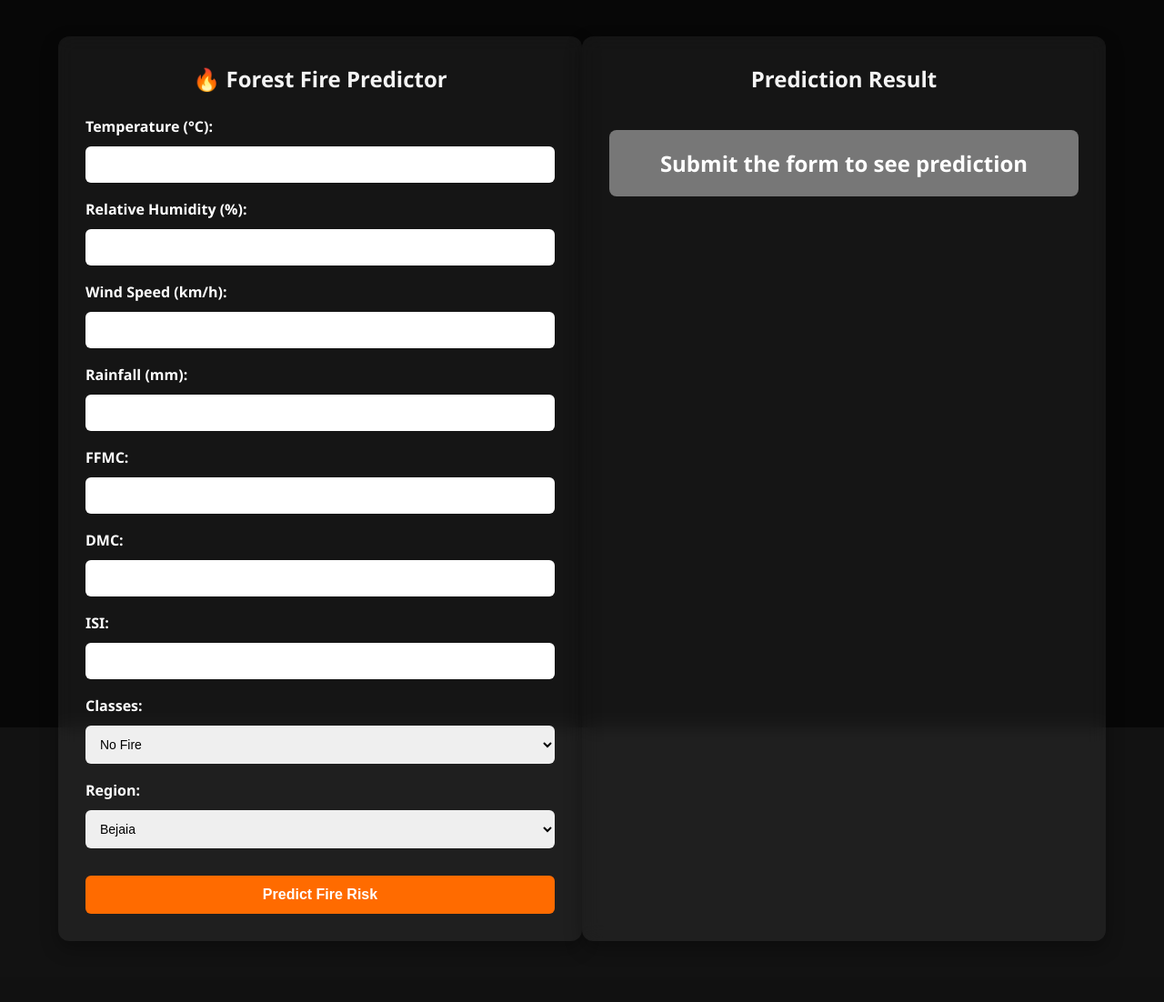
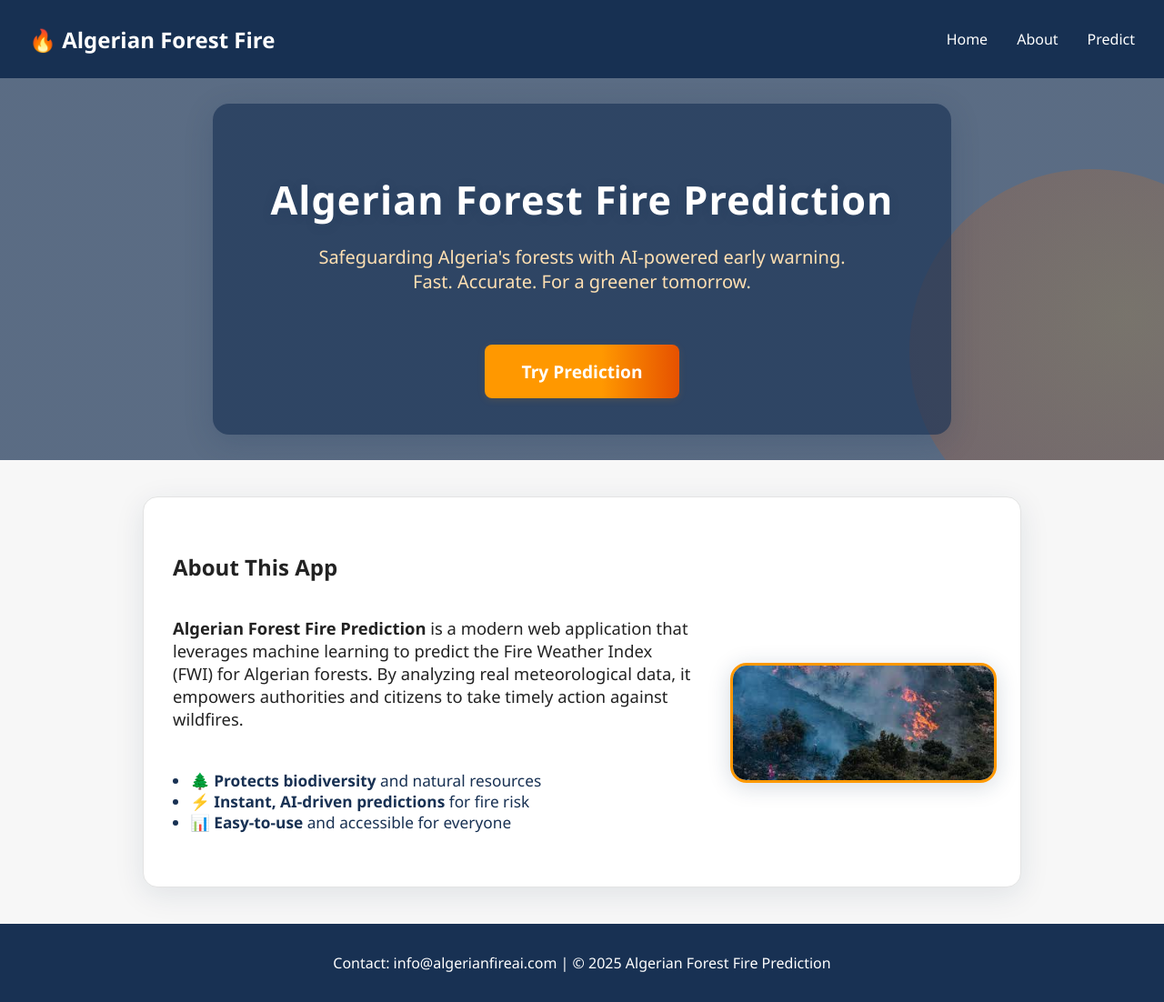
Before and after one commit to ashraf1600/Forest-Fire-Prediction-Using-Supervised-Machine-Learning-Models-, a Flask app: page / in a window 1280 px wide. Shown: the whole page at 91% size. Before the commit the page ends 1035 px from the top, so only its background shows below. Run offline with Flask 3, Linux system fonts and the light colour scheme; parts of the project's set-up code (start-up, migrations or seed data) failed here and were passed over.

Commit message:
added home page

```diff
--- a/application.py
+++ b/application.py
@@ -1,48 +1,47 @@
 import pickle
 from flask import Flask, render_template, request
 import numpy as np
+import os
 
 application = Flask(__name__)
 app = application
 
 # Load trained ElasticNet model and Scaler
-elasticcv = pickle.load(open('models/elasticcv.pkl', 'rb'))
-scaler = pickle.load(open('models/scaler.pkl', 'rb'))  # Renamed for clarity
+MODEL_PATH = os.path.join('models', 'elasticcv.pkl')
+SCALER_PATH = os.path.join('models', 'scaler.pkl')
+elasticcv = pickle.load(open(MODEL_PATH, 'rb'))
+scaler = pickle.load(open(SCALER_PATH, 'rb'))
 
 @app.route('/')
-def index():
-    return render_template('home.html')  # Changed to match actual home.html
+def home():
+    return render_template('home.html')
 
-@app.route('/predictdata', methods=['GET', 'POST'])
-def predict_datapoint():
+@app.route('/predict', methods=['GET', 'POST'])
+def predict():
+    prediction = None
+    fire_status = None
     if request.method == "POST":
-        # Collect data from the form
-        temp = float(request.form.get("Temperature"))
-        rh = float(request.form.get("RH"))
-        ws = float(request.form.get("Ws"))
-        rain = float(request.form.get("Rain"))
-        ffmc = float(request.form.get("FFMC"))
-        dmc = float(request.form.get("DMC"))
-        # dc = float(request.form.get("DC"))
-        isi = float(request.form.get("ISI"))
-        classes = float(request.form.get("Classes"))
-        region = float(request.form.get("Region"))
+        try:
+            temp = float(request.form.get("Temperature"))
+            rh = float(request.form.get("RH"))
+            ws = float(request.form.get("Ws"))
+            rain = float(request.form.get("Rain"))
+            ffmc = float(request.form.get("FFMC"))
+            dmc = float(request.form.get("DMC"))
+            isi = float(request.form.get("ISI"))
+            classes = float(request.form.get("Classes"))
+            region = float(request.form.get("Region"))
 
-        # Create numpy array
-        input_data = np.array([[temp, rh, ws, rain, ffmc, dmc, isi, classes, region]])
-
-        # Scale input data
-        scaled_input = scaler.transform(input_data)
-
-        # Predict using the model
-        prediction = elasticcv.predict(scaled_input)
-
-        # Return result
-        result = f"🔥 Fire Weather Index (FWI): {round(prediction[0], 2)}"
-        return render_template('home.html', prediction=result)
-
-    else:
-        return render_template('home.html')
+            input_data = np.array([[temp, rh, ws, rain, ffmc, dmc, isi, classes, region]])
+            scaled_input = scaler.transform(input_data)
+            pred_value = elasticcv.predict(scaled_input)[0]
+            prediction = round(pred_value, 2)
+            # Simple threshold for demo: if FWI > 20, fire risk
+            fire_status = "Fire" if prediction > 20 else "No Fire"
+        except Exception as e:
+            prediction = None
+            fire_status = None
+    return render_template('predict.html', prediction=prediction, fire_status=fire_status)
 
 if __name__ == '__main__':
     app.run(debug=True)
--- /dev/null
+++ b/static/css/style.css
@@ -0,0 +1,216 @@
+body {
+    margin: 0;
+    font-family: 'Segoe UI', Arial, sans-serif;
+    background: #f7f7f7;
+    color: #222;
+}
+.header {
+    width: 100%;
+    background: #183153;
+}
+.navbar {
+    display: flex;
+    justify-content: space-between;
+    align-items: center;
+    padding: 1rem 2rem;
+    background: rgba(24,49,83,0.95);
+}
+.logo {
+    color: #fff;
+    font-size: 1.5rem;
+    font-weight: bold;
+}
+.nav-links {
+    list-style: none;
+    display: flex;
+    gap: 2rem;
+}
+.nav-links li a {
+    color: #fff;
+    text-decoration: none;
+    font-weight: 500;
+    transition: color 0.2s;
+}
+.nav-links li a:hover {
+    color: #ff9800;
+}
+.hero {
+    width: 100%;
+    min-height: 420px;
+    background-size: cover;
+    background-position: center;
+    display: flex;
+    align-items: center;
+    justify-content: center;
+    position: relative;
+    overflow: hidden;
+}
+.premium-hero-content {
+    background: rgba(24,49,83,0.65);
+    color: #fff;
+    padding: 2.5rem 4rem;
+    border-radius: 18px;
+    text-align: center;
+    box-shadow: 0 8px 32px rgba(24,49,83,0.18);
+    position: relative;
+    z-index: 2;
+}
+.premium-title {
+    font-size: 2.7rem;
+    font-weight: 800;
+    letter-spacing: 1px;
+    margin-bottom: 1rem;
+    text-shadow: 0 2px 12px rgba(24,49,83,0.18);
+}
+.premium-subtitle {
+    font-size: 1.25rem;
+    margin-bottom: 2rem;
+    color: #ffe0b2;
+}
+.premium-btn {
+    display: inline-block;
+    margin-top: 1.5rem;
+    padding: 1rem 2.5rem;
+    background: linear-gradient(90deg,#ff9800 60%,#e65100 100%);
+    color: #fff;
+    border: none;
+    border-radius: 8px;
+    font-size: 1.2rem;
+    font-weight: 600;
+    cursor: pointer;
+    text-decoration: none;
+    box-shadow: 0 2px 8px rgba(255,152,0,0.12);
+    transition: background 0.2s, box-shadow 0.2s;
+}
+.premium-btn:hover {
+    background: linear-gradient(90deg,#e65100 60%,#ff9800 100%);
+    box-shadow: 0 4px 16px rgba(255,152,0,0.18);
+}
+.hero-overlay-shape {
+    position: absolute;
+    right: -120px;
+    bottom: -80px;
+    width: 400px;
+    height: 400px;
+    background: radial-gradient(circle at 60% 40%, #ff9800 0%, #e65100 80%, transparent 100%);
+    opacity: 0.18;
+    border-radius: 50%;
+    z-index: 1;
+}
+.about, .description {
+    max-width: 900px;
+    margin: 2.5rem auto;
+    background: #fff;
+    padding: 2.5rem 2rem;
+    border-radius: 16px;
+    box-shadow: 0 4px 24px rgba(24,49,83,0.07);
+}
+.premium-about {
+    box-shadow: 0 8px 32px rgba(24,49,83,0.10);
+    border: 1.5px solid #e3e3e3;
+}
+.about-flex {
+    display: flex;
+    align-items: center;
+    gap: 2.5rem;
+    flex-wrap: wrap;
+}
+.about-text {
+    flex: 2;
+    font-size: 1.15rem;
+    color: #222;
+}
+.about-text ul {
+    margin: 1.2rem 0 0 1.2rem;
+    padding: 0;
+    color: #183153;
+    font-size: 1.08rem;
+}
+.about-img {
+    flex: 1;
+    min-width: 180px;
+    max-width: 260px;
+    text-align: center;
+}
+.about-img img {
+    width: 100%;
+    max-width: 220px;
+    border-radius: 12px;
+    box-shadow: 0 2px 12px rgba(24,49,83,0.13);
+    border: 2px solid #ff9800;
+}
+footer {
+    background: #183153;
+    color: #fff;
+    text-align: center;
+    padding: 1rem 0;
+    margin-top: 2rem;
+}
+.predict-section {
+    max-width: 500px;
+    margin: 2rem auto;
+    background: #fff;
+    padding: 2rem;
+    border-radius: 10px;
+    box-shadow: 0 2px 8px rgba(0,0,0,0.07);
+    position: relative;
+}
+.predict-form .form-group {
+    margin-bottom: 1.2rem;
+}
+.predict-form label {
+    display: block;
+    margin-bottom: 0.3rem;
+    font-weight: 500;
+}
+.predict-form input {
+    width: 100%;
+    padding: 0.5rem;
+    border: 1px solid #bbb;
+    border-radius: 4px;
+    font-size: 1rem;
+}
+.submit-btn {
+    width: 100%;
+    padding: 0.8rem;
+    background: #183153;
+    color: #fff;
+    border: none;
+    border-radius: 5px;
+    font-size: 1.1rem;
+    cursor: pointer;
+    margin-top: 1rem;
+    transition: background 0.2s;
+}
+.submit-btn:hover {
+    background: #ff9800;
+}
+.result-box {
+    margin-top: 2rem;
+    padding: 1.5rem;
+    border-radius: 8px;
+    box-shadow: 0 2px 8px rgba(255,152,0,0.08);
+    font-size: 1.1rem;
+    text-align: center;
+    position: relative;
+    z-index: 2;
+}
+.result-box.fire {
+    background: #fff3e0;
+    border: 2px solid #ff9800;
+    color: #e65100;
+}
+.result-box.no-fire {
+    background: #e0f7fa;
+    border: 2px solid #0097a7;
+    color: #006064;
+}
+.fire-bg {
+    position: absolute;
+    top: 0; left: 0; width: 100%; height: 100%;
+    object-fit: cover;
+    z-index: 1;
+    border-radius: 10px;
+    opacity: 0.25;
+    pointer-events: none;
+}
--- a/templates/home.html
+++ b/templates/home.html
@@ -1,198 +1,60 @@
 <!DOCTYPE html>
 <html lang="en">
 <head>
-  <meta charset="UTF-8" />
-  <meta name="viewport" content="width=device-width, initial-scale=1.0" />
-  <title>Algerian Forest Fire Prediction</title>
-  <style>
-    * {
-      box-sizing: border-box;
-      margin: 0;
-      padding: 0;
-    }
-
-    html, body {
-      height: 100%;
-      font-family: 'Segoe UI', Tahoma, Geneva, Verdana, sans-serif;
-      background: #121212;
-      color: #fff;
-    }
-
-    body::before {
-      content: "";
-      position: fixed;
-      top: 0;
-      left: 0;
-      height: 100%;
-      width: 100%;
-      background: rgba(0,0,0,0.6);
-      z-index: 0;
-      pointer-events: none;
-    }
-
-    video.bg-video {
-      position: fixed;
-      top: 0;
-      left: 0;
-      width: 100%;
-      height: 100%;
-      object-fit: cover;
-      z-index: -2;
-      opacity: {% if prediction == 'Fire' %}0.5{% else %}0{% endif %};
-      transition: opacity 0.5s ease-in-out;
-    }
-
-    .container {
-      display: flex;
-      flex-wrap: wrap;
-      justify-content: space-between;
-      padding: 30px 5%;
-      max-width: 1400px;
-      margin: 0 auto;
-      z-index: 2;
-      position: relative;
-    }
-
-    .form-box, .result-box {
-      flex: 1 1 48%;
-      background-color: rgba(255, 255, 255, 0.06);
-      backdrop-filter: blur(10px);
-      padding: 30px;
-      border-radius: 12px;
-      margin: 10px 0;
-      box-shadow: 0 8px 20px rgba(0,0,0,0.3);
-    }
-
-    h2 {
-      text-align: center;
-      margin-bottom: 25px;
-      color: #f4f4f4;
-    }
-
-    label {
-      font-weight: 600;
-      display: block;
-      margin-bottom: 6px;
-      margin-top: 18px;
-    }
-
-    input[type="number"], select {
-      width: 100%;
-      padding: 12px;
-      border-radius: 6px;
-      border: none;
-      margin-top: 5px;
-      font-size: 14px;
-    }
-
-    input[type="submit"] {
-      width: 100%;
-      padding: 12px;
-      background-color: #ff6b00;
-      border: none;
-      color: white;
-      font-size: 16px;
-      font-weight: bold;
-      border-radius: 6px;
-      margin-top: 30px;
-      cursor: pointer;
-      transition: background-color 0.3s ease;
-    }
-
-    input[type="submit"]:hover {
-      background-color: #e65c00;
-    }
-
-    .result-text {
-      text-align: center;
-      margin-top: 40px;
-      font-size: 24px;
-      font-weight: bold;
-      padding: 20px;
-      border-radius: 8px;
-      background-color: {% if prediction == 'Fire' %}#ff1e1e{% else %}#28a745{% endif %};
-      box-shadow: 0 0 15px {% if prediction == 'Fire' %}#ff4d4d{% else %}#28a745{% endif %};
-      color: #fff;
-    }
-
-    @media (max-width: 768px) {
-      .form-box, .result-box {
-        flex: 1 1 100%;
-      }
-
-      .container {
-        padding: 20px 3%;
-      }
-
-      .result-text {
-        font-size: 20px;
-        margin-top: 20px;
-      }
-    }
-  </style>
+    <meta charset="UTF-8">
+    <meta name="viewport" content="width=device-width, initial-scale=1.0">
+    <title>Algerian Forest Fire Prediction</title>
+    <link rel="stylesheet" href="{{ url_for('static', filename='css/style.css') }}">
 </head>
 <body>
+    <!-- Navbar -->
+    <header class="header">
+        <nav class="navbar">
+            <div class="logo">🔥 Algerian Forest Fire</div>
+            <ul class="nav-links">
+                <li><a href="/">Home</a></li>
+                <li><a href="#about">About</a></li>
+                <li><a href="/predict">Predict</a></li>
+            </ul>
+        </nav>
+    </header>
 
-  <!-- 🔥 Background Fire Video -->
-  <video autoplay muted loop class="bg-video">
-    <source src="{{ url_for('static', filename='fire.mp4') }}" type="video/mp4" />
-  </video>
 
-  <div class="container">
-    <!-- 📝 Form Section -->
-    <div class="form-box">
-      <h2>🔥 Forest Fire Predictor</h2>
-      <form action="{{ url_for('predict_datapoint') }}" method="POST">
-        <label for="Temperature">Temperature (°C):</label>
-        <input type="number" name="Temperature" step="0.1" required />
+    <!-- Hero Section -->
+    <section class="hero premium-hero" style="background-image: linear-gradient(rgba(24,49,83,0.7),rgba(24,49,83,0.7)), url('{{ url_for('static', filename='images/hero-bg.jpg') }}');">
+        <div class="hero-content premium-hero-content">
+            <h1 class="premium-title">Algerian Forest Fire Prediction</h1>
+            <p class="premium-subtitle">Safeguarding Algeria's forests with AI-powered early warning.<br>Fast. Accurate. For a greener tomorrow.</p>
+            <a href="/predict" class="hero-btn premium-btn">Try Prediction</a>
+        </div>
+        <div class="hero-overlay-shape"></div>
+    </section>
 
-        <label for="RH">Relative Humidity (%):</label>
-        <input type="number" name="RH" step="0.1" required />
+    <!-- About Section -->
+    <section class="about premium-about" id="about">
+        <h2>About This App</h2>
+        <div class="about-flex">
+            <div class="about-text">
+                <p>
+                    <strong>Algerian Forest Fire Prediction</strong> is a modern web application that leverages machine learning to predict the Fire Weather Index (FWI) for Algerian forests. By analyzing real meteorological data, it empowers authorities and citizens to take timely action against wildfires.<br><br>
+                    <ul>
+                        <li>🌲 <b>Protects biodiversity</b> and natural resources</li>
+                        <li>⚡ <b>Instant, AI-driven predictions</b> for fire risk</li>
+                        <li>📊 <b>Easy-to-use</b> and accessible for everyone</li>
+                    </ul>
+                </p>
+            </div>
+            <div class="about-img" style="max-width:420px;min-width:220px;">
+                <img src="{{ url_for('static', filename='images/images.jpg') }}" alt="Algerian Forest" style="width:100%;max-width:420px;min-width:220px;box-shadow:0 4px 24px rgba(24,49,83,0.18);border-radius:18px;border:3px solid #ff9800;" />
+            </div>
+        </div>
+    </section>
 
-        <label for="Ws">Wind Speed (km/h):</label>
-        <input type="number" name="Ws" step="0.1" required />
-
-        <label for="Rain">Rainfall (mm):</label>
-        <input type="number" name="Rain" step="0.1" required />
-
-        <label for="FFMC">FFMC:</label>
-        <input type="number" name="FFMC" step="0.1" required />
-
-        <label for="DMC">DMC:</label>
-        <input type="number" name="DMC" step="0.1" required />
-
-        <label for="ISI">ISI:</label>
-        <input type="number" name="ISI" step="0.1" required />
-
-        <label for="Classes">Classes:</label>
-        <select name="Classes" required>
-          <option value="0">No Fire</option>
-          <option value="1">Fire</option>
-        </select>
-
-        <label for="Region">Region:</label>
-        <select name="Region" required>
-          <option value="0">Bejaia</option>
-          <option value="1">Sidi-Bel Abbes</option>
-        </select>
-
-        <input type="submit" value="Predict Fire Risk" />
-      </form>
-    </div>
-
-    <!-- ✅ Prediction Result -->
-    <div class="result-box">
-      <h2>Prediction Result</h2>
-      {% if prediction %}
-        <div class="result-text">
-          {{ prediction }}
+    <!-- Footer -->
+    <footer>
+        <div class="footer-content">
+            <p>Contact: info@algerianfireai.com | &copy; 2025 Algerian Forest Fire Prediction</p>
         </div>
-      {% else %}
-        <div class="result-text" style="background: #777; box-shadow: none;">
-          Submit the form to see prediction
-        </div>
-      {% endif %}
-    </div>
-  </div>
+    </footer>
 </body>
 </html>
```
Also changed, not shown: templates/predict.html (added, +81 -0 lines), static/images/hero-bg.jpg (added), static/images/images.jpg (added), 1 other file.
